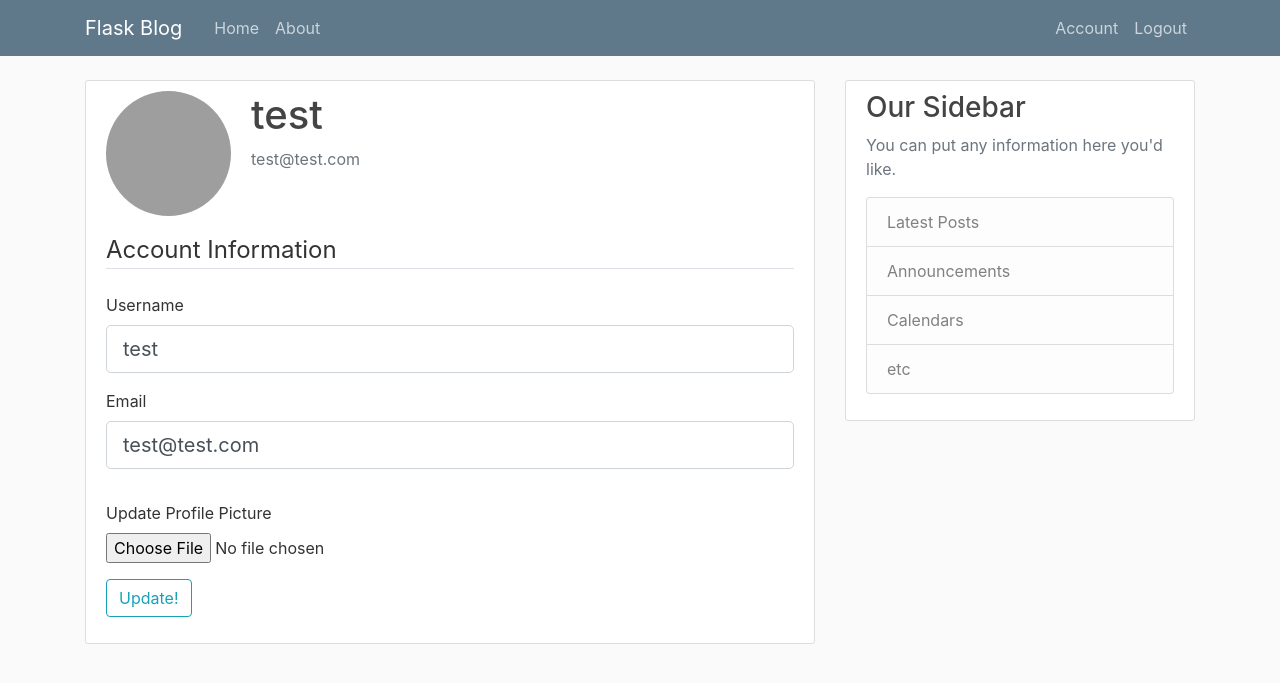
After one commit to KrisTheCanadian/Web-Application-Blog-Project, a Flask app: page /account in a window 1280 px wide. The commit adds this page. Shown: the top 683 px of the page. Run offline with Flask 2, Linux system fonts and the light colour scheme; a user stored in the database is signed in; some libraries are stand-ins or nearby versions; grey boxes are pictures that could not be loaded.

Commit message:
added images, login, Database

```diff
--- a/app/__init__.py
+++ b/app/__init__.py
@@ -1,10 +1,14 @@
 from flask import Flask
 from flask_sqlalchemy import SQLAlchemy
 from app.secrets import SECRET_KEY
+from flask_bcrypt import Bcrypt
+from flask_login import LoginManager
 
 app = Flask(__name__)
 app.config['SECRET_KEY'] = SECRET_KEY
 app.config['SQLALCHEMY_DATABASE_URI'] = 'sqlite:///site.db'
 db = SQLAlchemy(app)
+bcrypt = Bcrypt(app)
+login_manager = LoginManager(app)
 
 from app import routes
--- a/app/forms.py
+++ b/app/forms.py
@@ -1,14 +1,28 @@
 from flask_wtf import FlaskForm
+from flask_wtf.file import FileField, FileAllowed
+from flask_login import current_user
 from wtforms import StringField, PasswordField, SubmitField, BooleanField
-from wtforms.validators import DataRequired, Length, Email, EqualTo
+from wtforms.validators import DataRequired, Length, Email, EqualTo, ValidationError
+from app.models import User
 
 
 class RegistrationForm(FlaskForm):
     username = StringField('Username', validators=[DataRequired(), Length(min=2, max=20)])
     email = StringField('Email', validators=[DataRequired(), Email()])
     password = PasswordField('Password', validators=[DataRequired(), Length(min=8)])
-    confirm_password = PasswordField('Confirm Password', validators=[DataRequired(), Length(min=8), EqualTo('password')])
+    confirm_password = PasswordField('Confirm Password',
+                                     validators=[DataRequired(), Length(min=8), EqualTo('password')])
     submit = SubmitField('Sign Up')
+
+    def validate_username(self, username):
+        user = User.query.filter_by(username=username.data).first()
+        if user:
+            raise ValidationError('That username is taken. Please choose a different one.')
+
+    def validate_email(self, email):
+        user = User.query.filter_by(email=email.data).first()
+        if user:
+            raise ValidationError('That email is taken!')
 
 
 class LoginForm(FlaskForm):
@@ -16,3 +30,22 @@ class LoginForm(FlaskForm):
     password = PasswordField('Password', validators=[DataRequired(), Length(min=8)])
     remember = BooleanField('Remember Me')
     submit = SubmitField('Login')
+
+
+class UpdateAccountForm(FlaskForm):
+    username = StringField('Username', validators=[DataRequired(), Length(min=2, max=20)])
+    email = StringField('Email', validators=[DataRequired(), Email()])
+    picture = FileField('Update Profile Picture', validators=[FileAllowed(['jpg', 'png', 'gif', 'webp', 'jpeg'])])
+    submit = SubmitField('Update!')
+
+    def validate_username(self, username):
+        if username.data != current_user.username:
+            user = User.query.filter_by(username=username.data).first()
+            if user:
+                raise ValidationError('That username is taken. Please choose a different one.')
+
+    def validate_email(self, email):
+        if email.data != current_user.email:
+            user = User.query.filter_by(email=email.data).first()
+            if user:
+                raise ValidationError('That email is taken!')
--- a/app/routes.py
+++ b/app/routes.py
@@ -1,7 +1,12 @@
-from flask import render_template, url_for, flash, redirect
-from app import app
-from app.forms import RegistrationForm, LoginForm
+import os
+import secrets
+from PIL import Image
+from flask import render_template, url_for, flash, redirect, request
+from app import app, db, bcrypt
+from app.forms import RegistrationForm, LoginForm, UpdateAccountForm
 from app.models import User, Post
+from flask_login import login_user, current_user, logout_user, login_required
+
 posts = [
     {
         'author': 'Sven Bob',
@@ -31,20 +36,69 @@ def about():
 
 @app.route('/register', methods=['GET', 'POST'])
 def register():
+    if current_user.is_authenticated:
+        return redirect(url_for('home'))
     form = RegistrationForm()
     if form.validate_on_submit():
-        flash(f"Account created for {form.username.data}!", 'success')
-        return redirect(url_for('home'))
+        hashed_password = bcrypt.generate_password_hash(form.password.data).decode('utf-8')
+        user = User(username=form.username.data, email=form.email.data, password=hashed_password)
+        db.session.add(user)
+        db.session.commit()
+        flash(f"{form.username.data}, your account has been successfully registered!", 'success')
+        return redirect(url_for('login'))
     return render_template('register.html', title='Register', form=form)
 
 
 @app.route('/login', methods=['GET', 'POST'])
 def login():
     form = LoginForm()
+    if current_user.is_authenticated:
+        return redirect(url_for('home'))
     if form.validate_on_submit():
-        if form.email.data == 'admin@blog.com' and form.password.data == 'password123':
-            flash('You have successfully logged in!', 'success')
+        user = User.query.filter_by(email=form.email.data).first()
+        if user and bcrypt.check_password_hash(user.password, form.password.data):
+            login_user(user, remember=form.remember.data)
             return redirect(url_for('home'))
         else:
             flash('Login Unsuccessful. Please check username and password', 'danger')
     return render_template('login.html', title='Login', form=form)
+
+
+@app.route('/logout')
+def logout():
+    logout_user()
+    return redirect(url_for('home'))
+
+
+def save_picture(form_picture):
+    random_hex = secrets.token_hex(8)
+    _, f_ext = os.path.splitext(form_picture.filename)
+    picture_fn = random_hex + f_ext
+    picture_path = os.path.join(app.root_path, 'static/profile_pics', picture_fn)
+
+    output_size = (125, 125)
+    i = Image.open(form_picture)
+    i.thumbnail(output_size)
+    i.save(picture_path)
+
+    return picture_fn
+
+
+@app.route("/account", methods=['GET', 'POST'])
+@login_required
+def account():
+    form = UpdateAccountForm()
+    if form.validate_on_submit():
+        if form.picture.data:
+            picture_file = save_picture(form.picture.data)
+            current_user.image_file = picture_file
+        current_user.username = form.username.data
+        current_user.email = form.email.data
+        db.session.commit()
+        flash('your account has been updated!', 'success')
+        return redirect(url_for('account'))
+    elif request.method == 'GET':
+        form.username.data = current_user.username
+        form.email.data = current_user.email
+    image_file = url_for('static', filename='profile_pics/' + current_user.image_file)
+    return render_template('account.html', title='Account', image_file=image_file, form=form)
--- /dev/null
+++ b/app/templates/account.html
@@ -0,0 +1,57 @@
+{% extends "base.html" %}
+{% block content %}
+
+    <div class="content-section">
+        <div class="media">
+            <img class="rounded-circle account-img" src="{{ image_file }}">
+            <div class="media-body">
+                <h2 class="account-heading">{{ current_user.username }}</h2>
+                <p class="text-secondary">{{ current_user.email }}</p>
+            </div>
+        </div>
+        <form action="" method="post" enctype="multipart/form-data">
+            {{ form.hidden_tag() }}
+            <fieldset class="form-group">
+                <legend class="border-bottom mb-4">Account Information</legend>
+                <div class="form-group">
+                    {{ form.username.label(class="form-control-label") }}
+                    {% if form.username.errors %}
+                        {{ form.username(class="form-control form-control-lg is-invalid") }}
+                        <div class="invalid-feedback">
+                            {% for error in form.username.errors %}
+                                <span>{{ error }}</span>
+                            {% endfor %}
+                        </div>
+                    {% else %}
+                        {{ form.username(class="form-control form-control-lg") }}
+                    {% endif %}
+                </div>
+                <div class="form-group">
+                    {{ form.email.label(class="form-control-label") }}
+                    {% if form.email.errors %}
+                        {{ form.email(class="form-control form-control-lg is-invalid") }}
+                        <div class="invalid-feedback">
+                            {% for error in form.email.errors %}
+                                <span>{{ error }}</span>
+                            {% endfor %}
+                        </div>
+                    {% else %}
+                        {{ form.email(class="form-control form-control-lg") }}
+                    {% endif %}
+                </div>
+            </fieldset>
+            <div class="form-group">
+                {{ form.picture.label() }}
+                {{ form.picture(class="form-control-file") }}
+                {% if form.picture.errors %}
+                    {% for error in form.picture.errors %}
+                        <span>{{ error }}</span><br>
+                    {% endfor %}
+                {% endif %}
+            </div>
+            <div class="form-group">
+                {{ form.submit(class="btn btn-outline-info") }}
+            </div>
+        </form>
+    </div>
+{% endblock content %}
--- a/app/templates/base.html
+++ b/app/templates/base.html
@@ -27,7 +27,8 @@
     <nav class="navbar navbar-expand-md navbar-dark bg-steel fixed-top">
         <div class="container">
             <a class="navbar-brand mr-4" href="/">Flask Blog</a>
-      <button class="navbar-toggler" type="button" data-toggle="collapse" data-target="#navbarToggle" aria-controls="navbarToggle" aria-expanded="false" aria-label="Toggle navigation">
+            <button class="navbar-toggler" type="button" data-toggle="collapse" data-target="#navbarToggle"
+                    aria-controls="navbarToggle" aria-expanded="false" aria-label="Toggle navigation">
                 <span class="navbar-toggler-icon"></span>
             </button>
             <div class="collapse navbar-collapse" id="navbarToggle">
@@ -37,8 +38,13 @@
                 </div>
                 <!-- Navbar Right Side -->
                 <div class="navbar-nav">
+                    {% if current_user.is_authenticated %}
+                        <a class="nav-item nav-link" href="{{ url_for('account') }}">Account</a>
+                        <a class="nav-item nav-link" href="{{ url_for('logout') }}">Logout</a>
+                    {% else %}
                         <a class="nav-item nav-link" href="{{ url_for('login') }}">Login</a>
-          <a class="nav-item nav-link" href="{{url_for('register')}}">Register</a>
+                        <a class="nav-item nav-link" href="{{ url_for('register') }}">Register</a>
+                    {% endif %}
                 </div>
             </div>
         </div>
```
Also changed, not shown: app/models.py (+9 -3 lines), app/site.db, app/static/profile_pics/54a9cb3fdd498731.jpeg (added), app/static/profile_pics/8ac0205877b43e9f.webp (added), app/static/profile_pics/userimage.png (added). Lines whose indentation alone changed are shown as unchanged.
